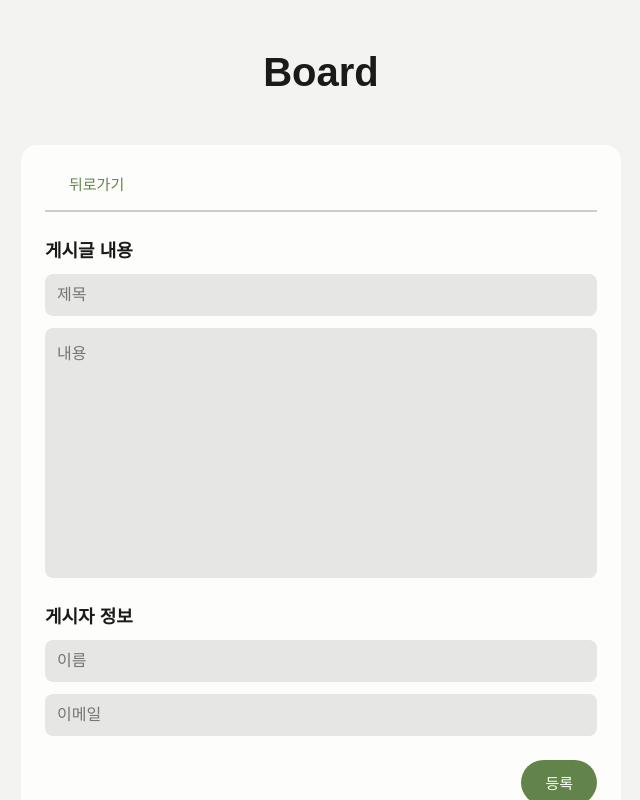
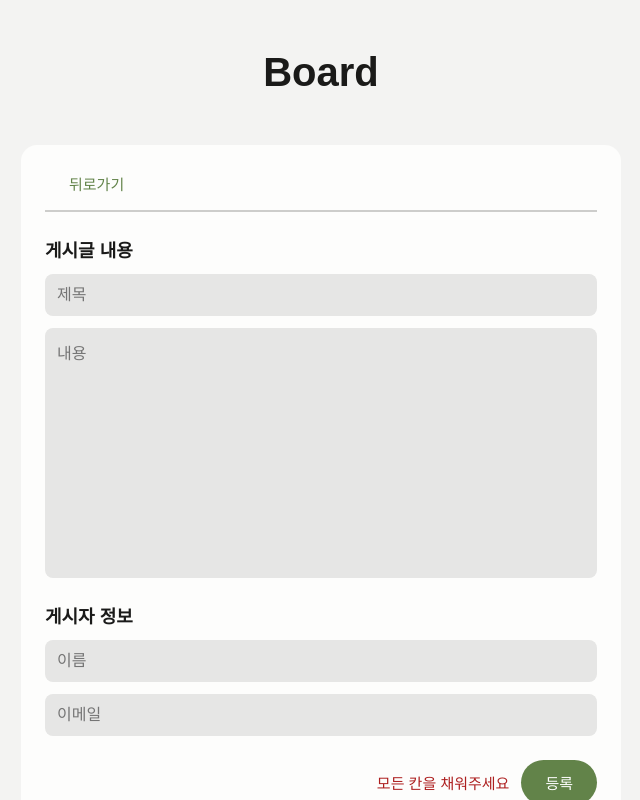
Before and after one commit to zmin9/board, a React (Create React App) app in the folder board/: page /write in a window 1280 px wide. Both pictures are taken after a click on the button "등록". Shown: the whole page, without its empty margins (319-959 px from the left). Built offline with nearby package versions, Linux system fonts and the light colour scheme; no server answers; a web font is replaced by a local one.

Commit message:
fix: invalidate empty post

```diff
--- a/board/src/lib/styled.d.ts
+++ b/board/src/lib/styled.d.ts
@@ -18,5 +18,7 @@ declare module 'styled-components' {
 
     btnPrimary: string,
     btnOnPrimary: string,
+
+    error: string
   }
 }
--- a/board/src/pages/WritePage.tsx
+++ b/board/src/pages/WritePage.tsx
@@ -3,7 +3,7 @@ import Input from '../components/write/Input';
 import TextArea from '../components/write/TextArea';
 import Text from '../components/common/Text';
 import Button from '../components/common/Button';
-import { useRef } from 'react';
+import { useRef, useState } from 'react';
 import mediaQuery from '../styles/mediaQuery';
 import { useNavigate } from 'react-router-dom';
 import { PostType } from '../types/post';
@@ -21,11 +21,18 @@ const WrappingSection = styled.div`
   gap: 12px;
 `;
 
-const WrapButtonRightAlign = styled.div`
+const InvalidMsg = styled.div`
+  color: ${({ theme }) => theme.error}
+`;
+
+const WrappingFooter = styled.div`
   display: flex;
   justify-content: end;
+  align-items: center;
+  gap: 12px;
 
   ${mediaQuery.mobile} {
+    flex-direction: column;
     button {
       width: 100%;
     }
@@ -35,8 +42,16 @@ const WrapButtonRightAlign = styled.div`
 const WritePage = () => {
   const nav = useNavigate();
   const refs = useRef<TextInputElementType[]>([]);
+  const [invalidMsg, setInvalidMsg] = useState(false);
 
   const onClickPostHandler = async () => {
+    for (let i = 0; i < 4; i++) {
+      if (refs.current[i].value.trim() === '') {
+        setInvalidMsg(true);
+        return;
+      }
+    }
+
     const data: PostType = {
       time: Date.now(),
       title: refs.current[0].value,
@@ -91,14 +106,22 @@ const WritePage = () => {
           placeholder="이메일"
         />
       </WrappingSection>
-      <WrapButtonRightAlign>
+      <WrappingFooter>
+        {
+          invalidMsg &&
+          <InvalidMsg>
+            <Text size="15px" weight={500}>
+              모든 칸을 채워주세요
+            </Text>
+          </InvalidMsg>
+        }
         <Button
           text="등록"
           size="md"
           designType="primary"
           onClick={onClickPostHandler}
         />
-      </WrapButtonRightAlign>
+      </WrappingFooter>
     </Container>
   );
 };
--- a/board/src/styles/theme.ts
+++ b/board/src/styles/theme.ts
@@ -2,7 +2,7 @@ import { DefaultTheme } from 'styled-components';
 
 const color = {
   green: '94, 28%',
-  red: '0, 52%',
+  red: '0, 70%',
   black: '60, 2%',
 };
 
@@ -29,6 +29,7 @@ export const lightTheme: DefaultTheme = {
     medium: getHSL('black', 30),
     low: getHSL('black', 90),
   },
+  error: getHSL('red', 40),
 };
 
 export const darkTheme: DefaultTheme = {
@@ -45,6 +46,7 @@ export const darkTheme: DefaultTheme = {
     medium: getHSL('black', 80),
     low: getHSL('black', 30),
   },
+  error: getHSL('red', 80),
 };
 
 export type TextColorType = keyof DefaultTheme['text'];
```
